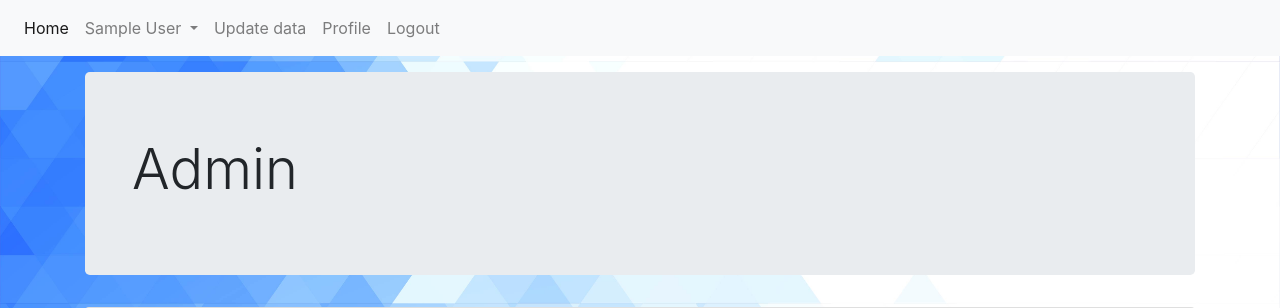
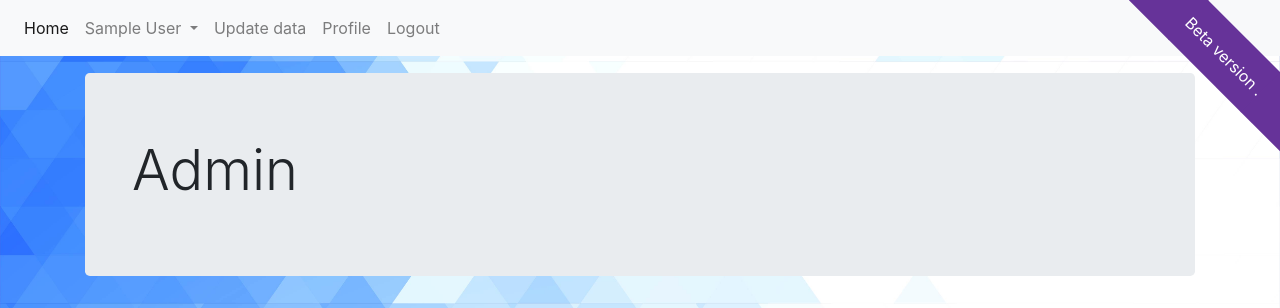
Before and after one commit to kvarak/htstatus, a Flask app: page /admin in a window 1280 px wide; the page is wider, and only the part inside the window is pictured. Shown: the top 308 px of that part. Run offline with Flask 2, Linux system fonts and the light colour scheme; the visitor is signed in with stand-in values (Sample User, id 1); data comes from the database, SQL or seed files in the repository; parts of the project's set-up code (start-up, migrations or seed data) failed here and were passed over; some libraries are stand-ins or nearby versions.

Commit message:
errorhandling and version

```diff
--- a/app/routes.py
+++ b/app/routes.py
@@ -1,4 +1,5 @@
 import traceback
+import subprocess
 from flask import session, render_template, redirect, url_for, request
 from flask_bootstrap import Bootstrap
 from flask_sqlalchemy import SQLAlchemy
@@ -22,6 +23,12 @@ bootstrap = Bootstrap(app)
 consumer_key = app.config['CONSUMER_KEY']
 consumer_secret = app.config['CONSUMER_SECRETS']
 
+version = subprocess.check_output(["git", "describe", "--tags"]).strip()
+version = version.decode("utf-8").split('-')
+fullversion = version[0] + "." + version[1] + "-" + version[2]
+version = version[0] + "." + version[1]
+timenow = time.strftime('%Y-%m-%d %H:%M:%S')
+
 # --------------------------------------------------------------------------------
 # --------------------------------------------------------------------------------
 @app.route('/')
@@ -34,6 +41,9 @@ def index():
 
     return render_template(
         'main.html',
+        version = version,
+        timenow = timenow,
+        fullversion = fullversion,
         title = 'Home',
         apptitle = app.config['APP_NAME'],
         current_user = current_user,
@@ -52,6 +62,9 @@ def signup():
 
     return render_template(
         'signup.html',
+        version = version,
+        timenow = timenow,
+        fullversion = fullversion,
         title = 'Signup',
         apptitle = app.config['APP_NAME'],
         current_user = current_user,
@@ -70,6 +83,9 @@ def profile():
 
     return render_template(
         'profile.html',
+        version = version,
+        timenow = timenow,
+        fullversion = fullversion,
         title = 'Profile',
         apptitle = app.config['APP_NAME'],
         current_user = current_user,
@@ -91,6 +107,9 @@ def login():
     if not(oauth_verifier) and not(username) and session.get('current_user') is None:
         return render_template(
             'login.html',
+            version = version,
+            timenow = timenow,
+            fullversion = fullversion,
             title = 'Login / Signup',
             apptitle = app.config['APP_NAME'],
             )
@@ -113,6 +132,9 @@ def login():
             print ("Login failed")
             return render_template(
                 'login.html',
+                version = version,
+                timenow = timenow,
+                fullversion = fullversion,
                 title = 'Login / Signup',
                 apptitle = app.config['APP_NAME'],
                 error = 'Login failed',
@@ -128,6 +150,9 @@ def login():
                 print ("Password too short")
                 return render_template(
                     'login.html',
+                    version = version,
+                    timenow = timenow,
+                    fullversion = fullversion,
                     title = 'Login / Signup',
                     apptitle = app.config['APP_NAME'],
                     error = 'Password too short',
@@ -222,6 +247,9 @@ def login():
 
     return render_template(
         'login.html',
+        version = version,
+        timenow = timenow,
+        fullversion = fullversion,
         title = 'Login',
         apptitle = app.config['APP_NAME'],
         current_user = session['current_user'],
@@ -232,7 +260,13 @@ def login():
 @app.route('/logout')
 def logout():
     session.clear()
-    return render_template('logout.html', title='Logout')
+    return render_template(
+        'logout.html',
+        version = version,
+        timenow = timenow,
+        fullversion = fullversion,
+        title='Logout',
+        )
 
 # --------------------------------------------------------------------------------
 @app.route('/update')
@@ -256,8 +290,12 @@ def update():
     except:
         errorinfo = traceback.format_exc()
         error = "Something went wrong, couldn't download player data."
+        errorinfo = "Most likely your team is playing a game. If this isn't the case, please report this as a bug.<br><br>" + errorinfo
         return render_template(
             'update.html',
+            version = version,
+            timenow = timenow,
+            fullversion = fullversion,
             title = 'Update',
             current_user = session['current_user'],
             team = session['team_name'],
@@ -351,6 +389,9 @@ def update():
 
     return render_template(
         'update.html',
+        version = version,
+        timenow = timenow,
+        fullversion = fullversion,
         title = 'Update',
         current_user = session['current_user'],
         team = session['team_name'],
@@ -382,6 +423,9 @@ def admin():
 
     return render_template(
         'admin.html',
+        version = version,
+        timenow = timenow,
+        fullversion = fullversion,
         title = 'Admin',
         current_user = session['current_user'],
         team = session['team_name'],
@@ -416,6 +460,9 @@ def team():
 
     return render_template(
         'team.html',
+        version = version,
+        timenow = timenow,
+        fullversion = fullversion,
         title = 'Team',
         current_user = session['current_user'],
         teams = teams,
@@ -452,6 +499,9 @@ def player():
 
     return render_template(
         'player.html',
+        version = version,
+        timenow = timenow,
+        fullversion = fullversion,
         title = 'Players',
         current_user = session['current_user'],
         team = session['team_name'],
@@ -472,6 +522,9 @@ def matches():
 
     return render_template(
         'matches.html',
+        version = version,
+        timenow = timenow,
+        fullversion = fullversion,
         title = 'Matches',
         current_user = session['current_user'],
         team = session['team_name'],
@@ -489,6 +542,9 @@ def training():
 
     return render_template(
         'training.html',
+        version = version,
+        timenow = timenow,
+        fullversion = fullversion,
         title = 'Training',
         current_user = session['current_user'],
         team = session['team_name'],
--- a/app/templates/base.html
+++ b/app/templates/base.html
@@ -67,6 +67,47 @@
     font-weight: bold;
     cursor: default;
   }
+
+  .parent {
+    overflow: hidden; /* required */
+/*    width: 50%; /* for demo only */
+    height: 1px; /* some non-zero number */
+/*    margin: 25px auto; /* for demo only */
+/*    border:1px solid grey; /* for demo only */
+/*    position: relative; /* required  for demo*/
+  }
+
+  .ribbon {
+    margin: 0;
+    padding: 0;
+    background: rebeccapurple;
+    color:white;
+    padding:1em 0;
+    position: absolute;
+    top:0;
+    right:0;
+    transform: translateX(30%) translateY(0%) rotate(45deg);
+    transform-origin: top left;
+    z-index: 100;
+  }
+  .ribbon:before,
+  .ribbon:after {
+    content: '';
+    position: absolute;
+    top:0;
+    margin: 0 -1px; /* tweak */
+    width: 100%;
+    height: 100%;
+    background: rebeccapurple;
+  }
+  .ribbon:before {
+    right:100%;
+  }
+
+  .ribbon:after {
+    left:100%;
+  }
+
 </style>
 {% endblock %}
 
@@ -96,6 +137,7 @@ $('.toast').toast(option)
 ## Navbar
 ##########################
 {% block navbar %}
+
 <nav class="navbar navbar-expand-lg navbar-light bg-light">
   <button class="navbar-toggler" type="button" data-toggle="collapse" data-target="#navbarNavDropdown" aria-controls="navbarNavDropdown" aria-expanded="false" aria-label="Toggle navigation">
     <span class="navbar-toggler-icon"></span>
@@ -140,6 +182,11 @@ $('.toast').toast(option)
     </div>
   </div>
 </div>
+
+<div class="parent">
+  <h8 class="ribbon">Beta version {{ version }}</h8>
+</div>
+
 <!--
 <div class="alert alert-warning" role="alert">
   This HT CHPP application is under construction and changes are made continuously. <a href="/">Read more on the front page</a>.
--- a/app/templates/update.html
+++ b/app/templates/update.html
@@ -11,7 +11,9 @@
           <h1 class="display-4">{{ title }}</h1>
           {% if error %}
           <div class="alert alert-danger" role="alert">
-            <p>{{ error }}</p>
+            <h5>{{ error }}</h5>
+            <p>{{ timenow }}</p>
+            <p>{{ fullversion }}</p>
             <p><span style="white-space: pre-line">{{ errorinfo }}</span></p>
           </div>
           {% else %}
```
